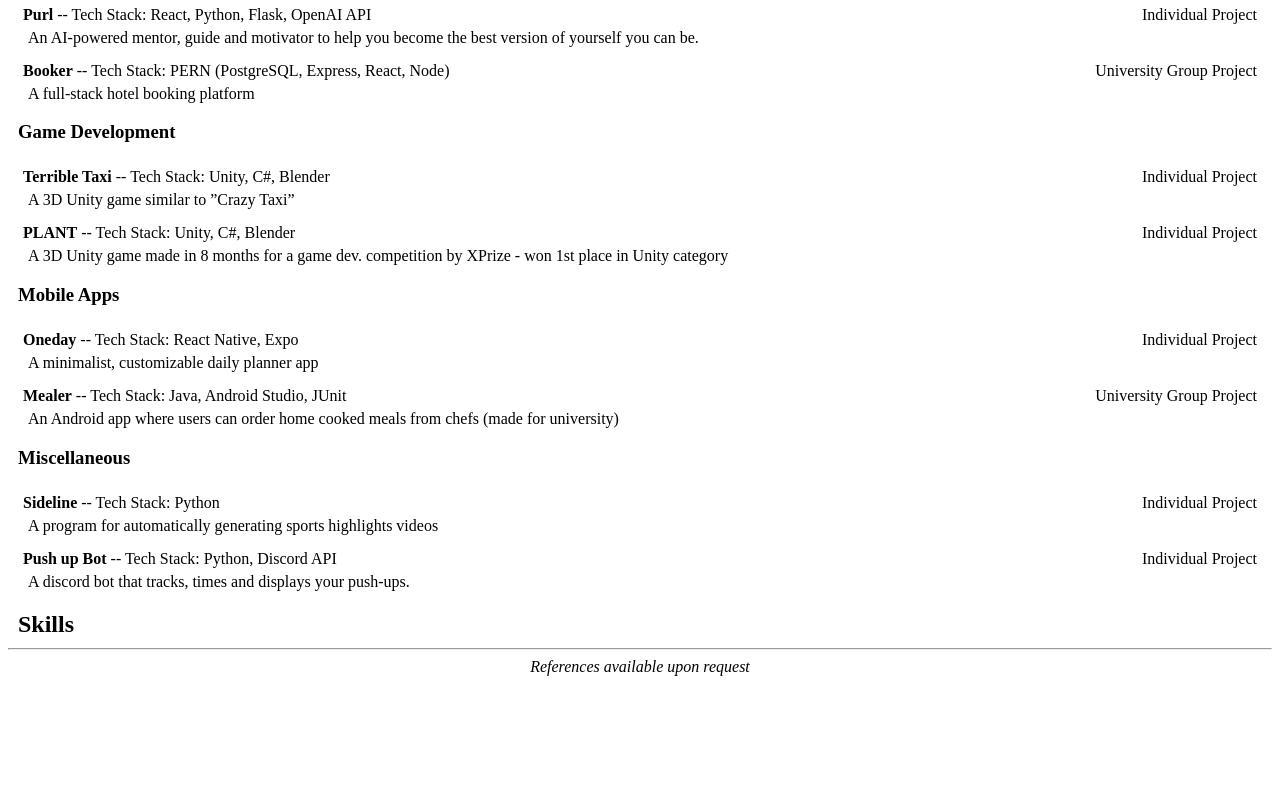
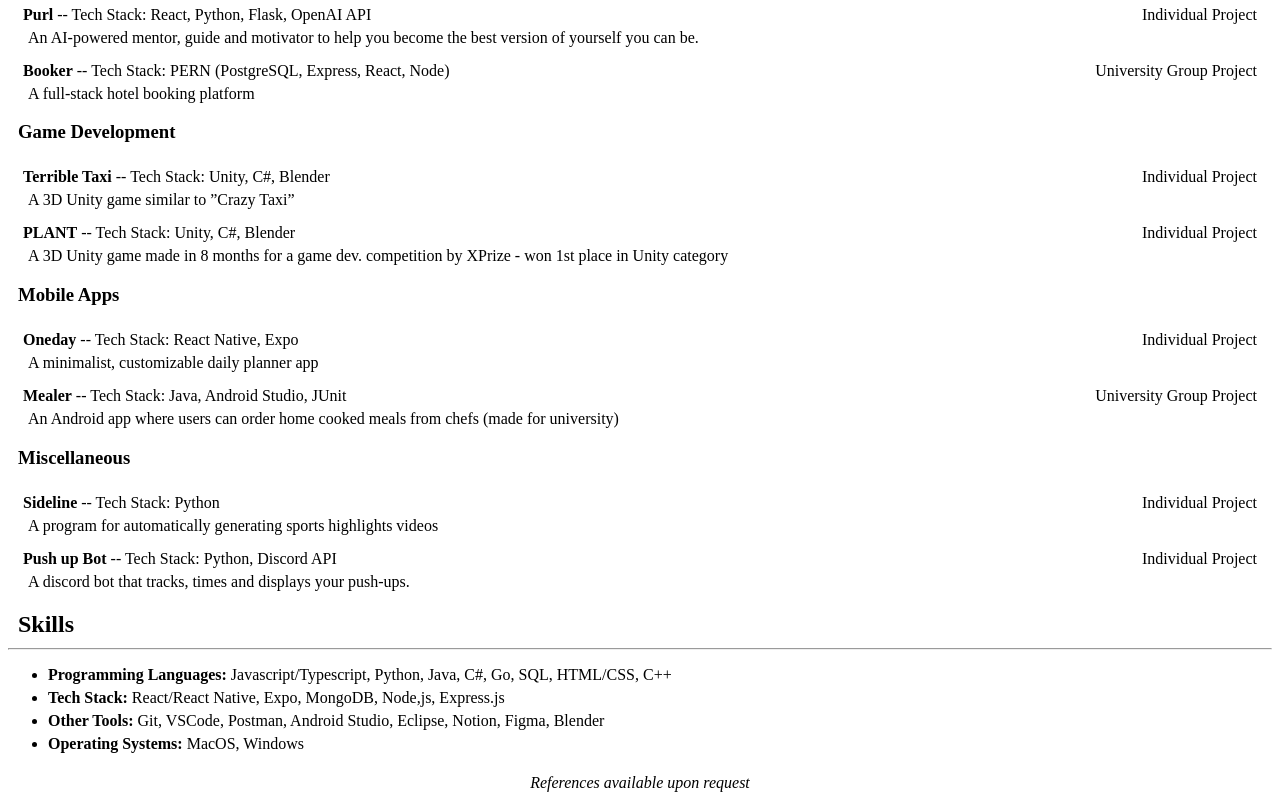
Before and after one commit to NoahdoRegoUO/csi3104_lab1, a plain HTML site: page lab02/resume.html in a window 1280 px wide. Shown: the part 1096-1896 px from the top of the page. Before the commit the page ends 1780 px from the top, so only its background shows below. Drawn offline with Linux system fonts and the light colour scheme.

Commit message:
Added skills section

```diff
--- a/lab02/resume.html
+++ b/lab02/resume.html
@@ -218,6 +218,22 @@
             </div>
             <h2>Skills</h2>
             <hr>
+            <div>
+                <ul>
+                    <li>
+                        <b>Programming Languages:</b> Javascript/Typescript, Python, Java, C#, Go, SQL, HTML/CSS, C++
+                    </li>
+                    <li>
+                        <b>Tech Stack:</b> React/React Native, Expo, MongoDB, Node,js, Express.js
+                    </li>
+                    <li>
+                        <b>Other Tools:</b> Git, VSCode, Postman, Android Studio, Eclipse, Notion, Figma, Blender
+                    </li>
+                    <li>
+                        <b>Operating Systems:</b> MacOS, Windows
+                    </li>
+                </ul>
+            </div>
         </div>
         <footer>
             <div class="details">
```
